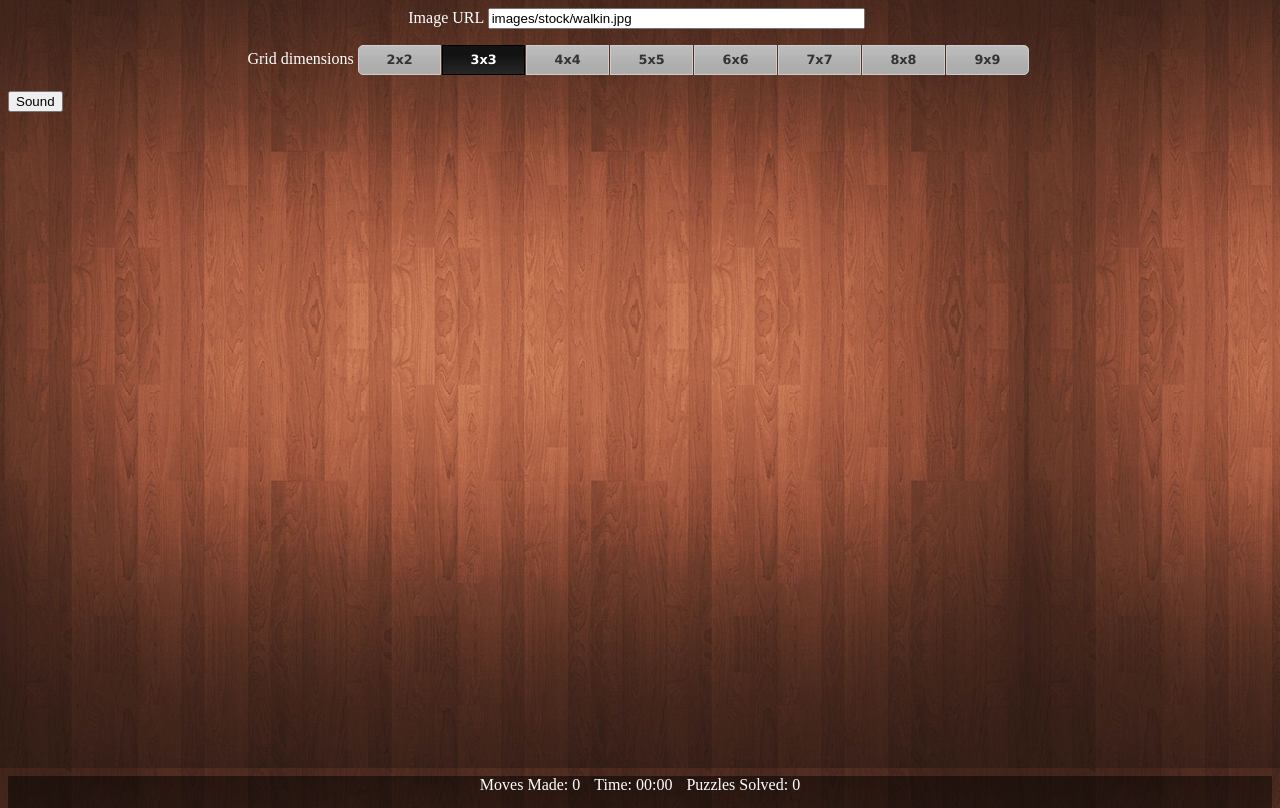
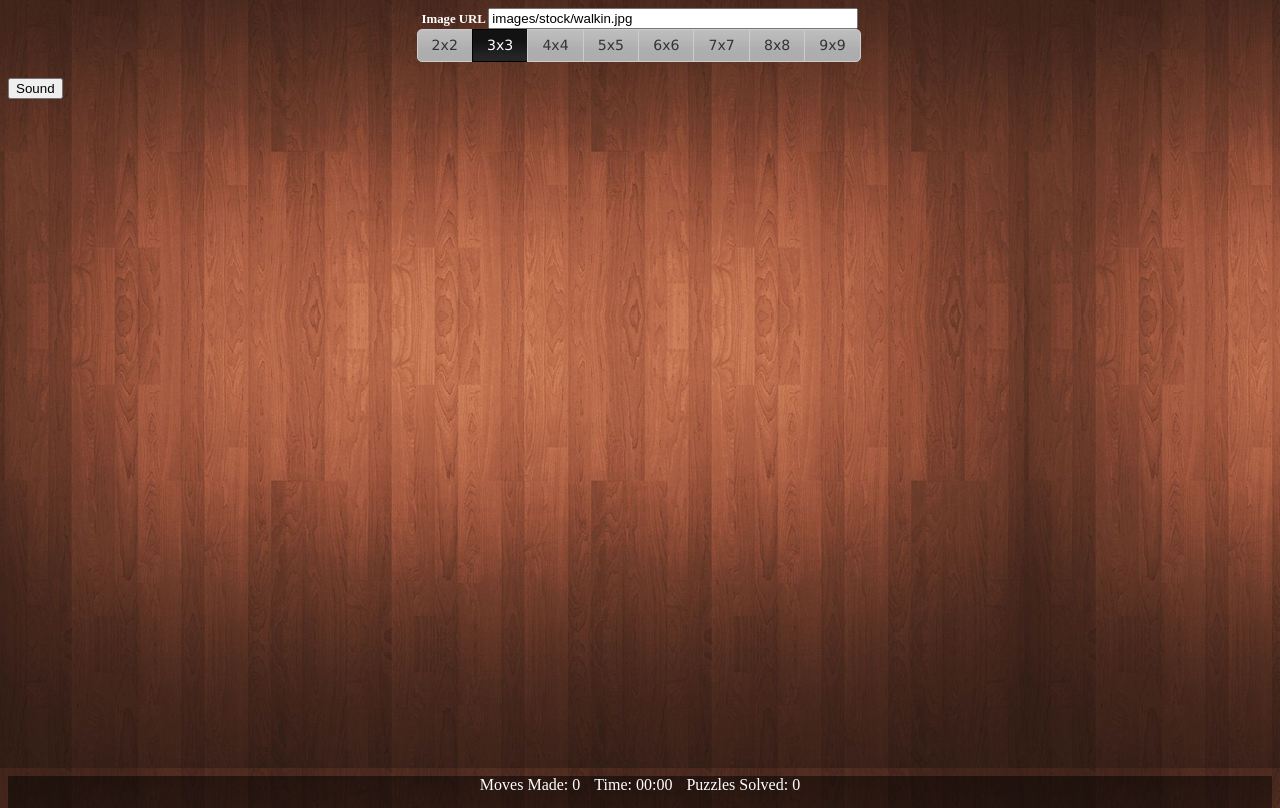
Before and after one commit to justc0de/imagepuzzle, a plain HTML site: page index.html in a window 1280 px wide. Drawn offline with Linux system fonts and the light colour scheme.

Commit message:
Code Cleanup - Removed unnecessary elements from index.html and changed style.css to match.

```diff
--- a/css/style.css
+++ b/css/style.css
@@ -1,25 +1,50 @@
 /* CSS for index.html */
-html, body, #container { height: 100%; }
-body > #container { height: auto; min-height: 100%; }
-body {
+
+
+html,
+body,
+#container
+{
+	height: 100%;
+}
+
+body > #container
+{
+	height: auto;
+	min-height: 100%;
+}
+
+body
+{
 	background-image:url(../images/assets/background.jpg);
 	background-repeat:repeat;
 	color:#fff;
 }
 
 
-#pieceSelection p input[type="text"] {
-    width: 30%;
+
+#PieceSelection input
+{
+	width:30%;
+
 }
-#pieceSelection #radio.ui-buttonset .ui-button-text-only {
+
+
+#radio.ui-buttonset,
+.ui-button-text-only,
+#imageInput
+{
     font-weight: bold;
     font-size: .8em;
     padding: 0 1.2%;
+	float:none;
+	text-align:center;
 }
 
 
 /* Center the grid */
-#grid {
+#grid
+{
 	margin-left:auto;
 	margin-right:auto;
 	/*border: 1px white solid; */
@@ -33,19 +58,26 @@ body {
 	-webkit-box-shadow: 10px 10px 10px rgba(0,0,0,0.5);
 	-moz-box-shadow: 10px 10px 10px rgba(0,0,0,0.5);
 }
-/* Center Form */
-#pieceSelection, #javascriptDisabled-warning {
-	text-align:center;
-	color:#fff
+
+
+#pieceSelection,
+#javascriptDisabled-warning,
+{
+	font-weight: bold;
+	color:#fff;
 }
-#notifications {
+
+
+#notifications
+{
 	text-align:center;
 	width:100%;
 	height:20px;
 }
 
 
-#footer {
+#footer
+{
 	clear: both;
 	background: rgba(0,0,0,0.5);
  	position: center;
@@ -53,13 +85,16 @@ body {
  	margin-top: -2em;
 
 }
-#footer ul {
+
+#footer ul
+{
 	margin:0;
 	padding:0;
 	list-style:none;
 	text-align:center;
 
 }
+
 #footer li {
 	display:inline;
 	padding:5px;
--- a/index.html
+++ b/index.html
@@ -12,19 +12,17 @@
 		<script type="text/javascript" src="js/ResizeImage.js"></script>
 		<script type="text/javascript" src="js/Utils.js"></script>
 	</head>
+
 	<body>
 		<div id="container">
-			<header id="header">
+			<div id="content">
 				<form id="pieceSelection">
-					<aside id="radio">
-				    	<p>
-				    		Image URL
-				    		<input type="text" id="image" value="images/stock/walkin.jpg"
-				    				title="Select one of the stock images
-				    						or paste an image URL e.g http://server.com/path/to/image.jpg"/>
-				    	</p>
-				    	<p>
-				    	Grid dimensions
+
+				   <div id="imageInput"> Image URL <input type="text" id="image" value="images/stock/walkin.jpg"
+				    		   title="Select one of the stock images or paste an image URL e.g http://server.com/path/to/image.jpg"/>
+				   </div>
+
+					<div id="radio">
 					        <input type="radio" id="radio1" name="radio"/><label for="radio1">2x2</label>
 					        <input type="radio" id="radio2" name="radio" checked="checked"/><label for="radio2">3x3</label>
 					        <input type="radio" id="radio3" name="radio"/><label for="radio3">4x4</label>
@@ -33,22 +31,18 @@
 					        <input type="radio" id="radio6" name="radio"/><label for="radio6">7x7</label>
 					        <input type="radio" id="radio7" name="radio"/><label for="radio7">8x8</label>
 					        <input type="radio" id="radio8" name="radio"/><label for="radio8">9x9</label>
-						</p>
-            		</aside>
+					</div>
 				</form>
-			</header>
 
-			<article id="content">
-        		<nav id="menu"></nav>
-		        <div id="main">
 
 		        	<noscript>
 			        	<div id="javascriptDisabled-warning">This game requires Javascript to be enabled</div>
 			    	</noscript>
 					<button type="button" id="soundClick">Sound</button>
 					<div id="notifications" ><h4><span id="message"></span><h4></div>
-				</div>
-			</article>
+
+
+			</div>
 		</div>
 
 		<div id="footer">
--- a/js/PuzzleActions.js
+++ b/js/PuzzleActions.js
@@ -86,7 +86,7 @@ $(document).ready(function() {
 
 				$tbl.append($tbody);
 				$('table').remove();
-				$('#main').append($tbl);
+				$('#content').append($tbl);
 			}
 
 			//Position the blank cell in the position of the last canvas element
```
